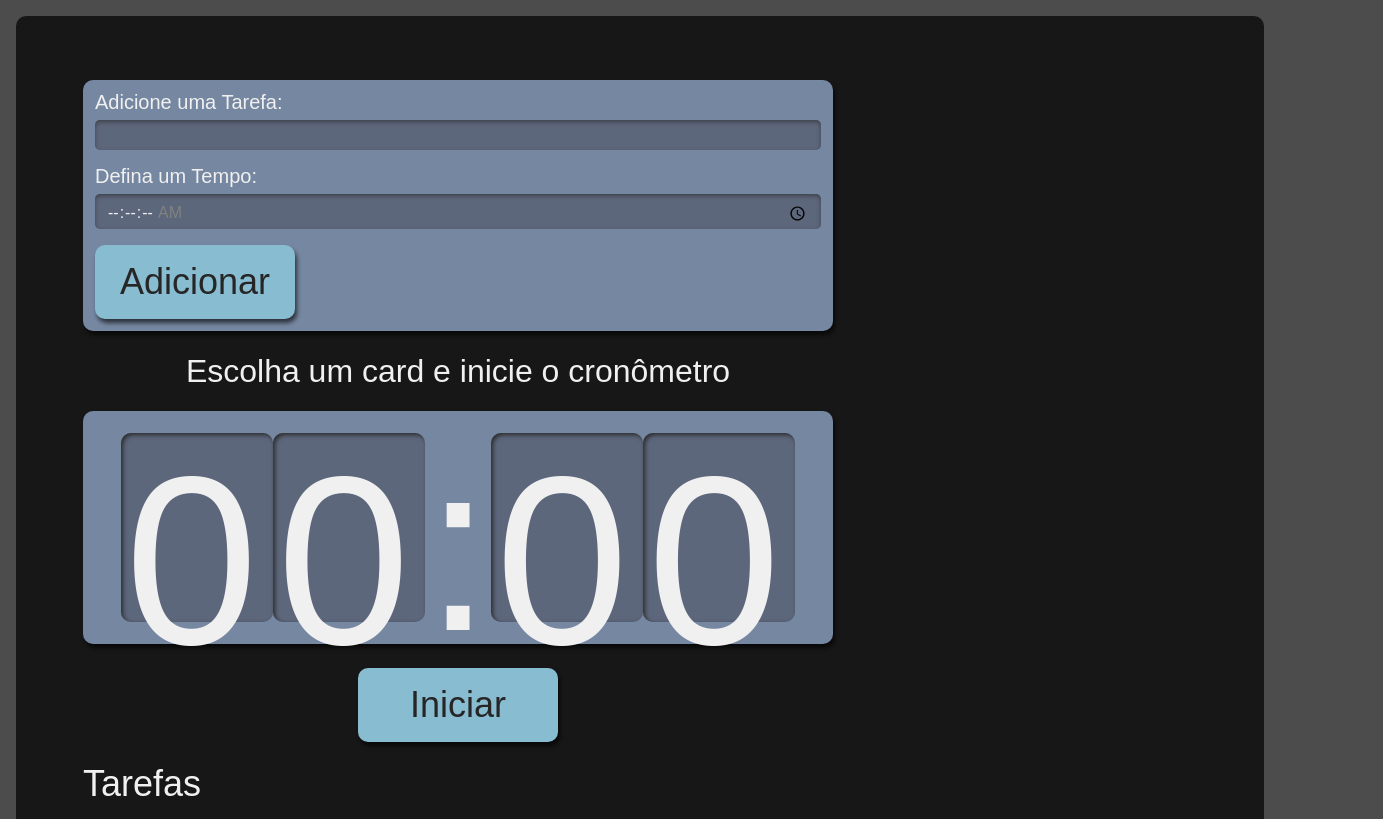
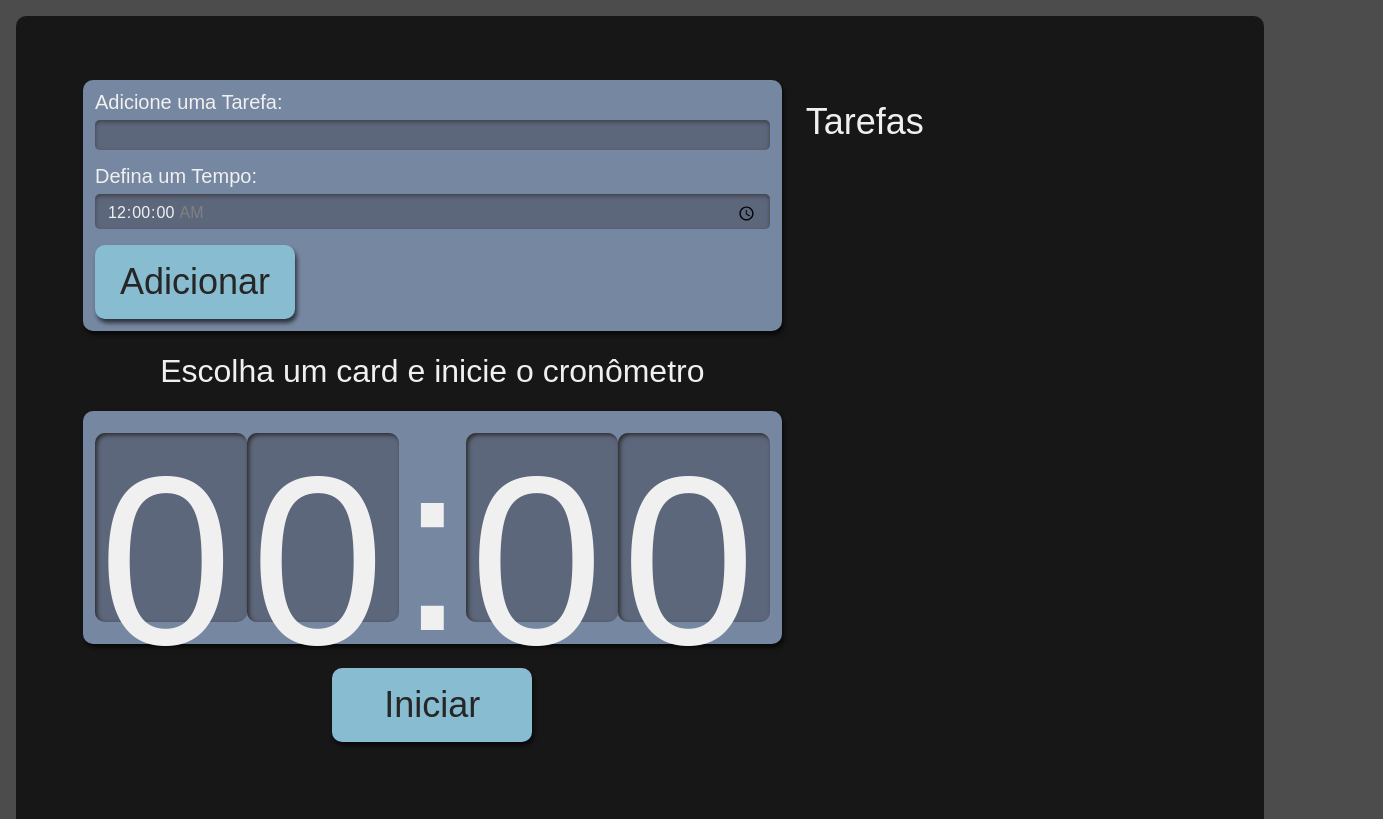
Before and after one commit to gaboliveiradev/alura-studies, a React (Create React App) app: page / in a window 1280 px wide. Shown: the top 819 px of the page, 1383 px wide, since content can reach past the window. Built offline with nearby package versions, Linux system fonts and the light colour scheme.

Commit message:
feat: add uma tarefa a um state + limpando form

```diff
--- a/src/components/Button/ButtonComponent.tsx
+++ b/src/components/Button/ButtonComponent.tsx
@@ -1,10 +1,10 @@
 import React from 'react';
 import './style.scss';
 
-export default function ButtonComponent(props: {children: string}) {
+export default function ButtonComponent(props: {children: string, type: "button" | "submit" | "reset" | undefined }) {
     return (
         <div>
-            <button className='botao'>
+            <button className='botao' type={props.type}>
                 {props.children}
             </button>
         </div>
--- a/src/components/Form/FormComponent.tsx
+++ b/src/components/Form/FormComponent.tsx
@@ -1,12 +1,23 @@
-import React from 'react';
+import React, { useState } from 'react';
 
 import ButtonComponent from '../Button/ButtonComponent';
+import './style.scss';
+import { ITask } from '../../types/ITask';
 
-import './style.scss';
+export default function FormComponent(props: {setTask: React.Dispatch<React.SetStateAction<ITask[]>>}) {
+    const [task, setTask] = useState('');
+    const [time, setTime] = useState('00:00');
 
-export default function FormComponent() {
+    const addTask = (e: React.FormEvent) => {
+        e.preventDefault()
+        props.setTask((oldTask) => [...oldTask, {task: task, time: time}])
+
+        setTask('');
+        setTime('00:00');
+    }
+
     return (
-        <form className='novaTarefa'>
+        <form className='novaTarefa' onSubmit={addTask}>
             <div className='inputContainer'>
                 <label htmlFor='task'>Adicione uma Tarefa: </label>
                 <input
@@ -14,6 +25,8 @@ export default function FormComponent() {
                     name='task'
                     id='task'
                     required
+                    value={task}
+                    onChange={(e) => setTask(e.target.value)}
                 />
             </div>
             <div className='inputContainer'>
@@ -26,9 +39,11 @@ export default function FormComponent() {
                     min='00:00:00'
                     max='01:30:00'
                     required
+                    value={time}
+                    onChange={(e) => setTime(e.target.value)}
                 />
             </div>
-            <ButtonComponent>
+            <ButtonComponent type="submit">
                 Adicionar
             </ButtonComponent>
         </form>
--- a/src/components/List/ListComponent.tsx
+++ b/src/components/List/ListComponent.tsx
@@ -1,15 +1,8 @@
-import React from 'react';
 import './style.scss';
 import ItemComponent from './Item/ItemComponent';
-export default function ListComponent() {
+import { ITask } from './../../types/ITask';
 
-    const tasks = [{
-        task: 'Estudar React',
-        time: '01:30:00'
-    }, {
-        task: 'Trabalhar',
-        time: '04:00:00'
-    }]
+export default function ListComponent({tasks}: {tasks: ITask[]} ) {
 
     return (
         <aside className='listaTarefas'>
--- a/src/components/List/style.scss
+++ b/src/components/List/style.scss
@@ -1,5 +1,7 @@
 .listaTarefas {
   grid-area: tarefas;
+  width: 100%;
+  margin-left: 24px;
 
   h2 {
     font-size: 1.25rem;
--- a/src/components/Stopwatch/StopwatchdComponent.tsx
+++ b/src/components/Stopwatch/StopwatchdComponent.tsx
@@ -10,7 +10,7 @@ export default function StopwatchComponent() {
             <div className="relogioWrapper">
                 <ClockComponent />
             </div>
-            <ButtonComponent>
+            <ButtonComponent type='button'>
                 Iniciar
             </ButtonComponent>
         </div>
--- a/src/pages/App.tsx
+++ b/src/pages/App.tsx
@@ -5,16 +5,19 @@ import ListComponent from '../components/List/ListComponent';
 import StopwatchComponent from '../components/Stopwatch/StopwatchdComponent';
 
 import './style.scss';
+import { ITask } from '../types/ITask';
 
 function App() {
-  const [task, setTask] = useState([]);
+  const [tasks, setTask] = useState<ITask[] | []>([])
 
   return (
     <div className="AppStyle">
       <section>
-        <FormComponent />
-        <StopwatchComponent />
-        <ListComponent />
+        <div className='formAndStopWatch'>
+          <FormComponent setTask={setTask} />
+          <StopwatchComponent />
+        </div>
+        <ListComponent tasks={tasks}/>
       </section>
     </div>
   );
--- a/src/pages/style.scss
+++ b/src/pages/style.scss
@@ -28,3 +28,8 @@
     padding: 64px;
   }
 }
+
+section {
+  display: flex;
+  width: 1300px;
+}
--- /dev/null
+++ b/src/types/ITask.ts
@@ -0,0 +1,4 @@
+export interface ITask {
+    task: string,
+    time: string
+}
```
Lines whose indentation alone changed are shown as unchanged.
